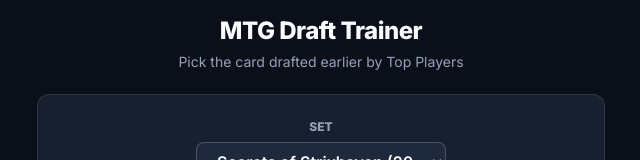
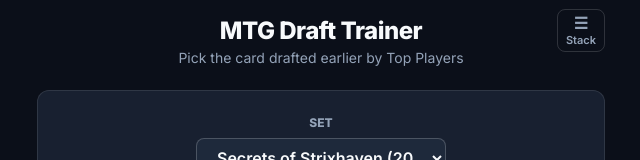
Before and after one commit to christoph-peters/mtg-draft-trainer, a React (Vite) app: page / in a window 1280 px wide. Shown: the top 160 px of the page, without its empty margins (319-959 px from the left). Built offline with nearby package versions, Linux system fonts and the light colour scheme.

Commit message:
Add layout toggle (Stack/Side/Split) with localStorage persistence

```diff
--- a/src/App.jsx
+++ b/src/App.jsx
@@ -1,13 +1,62 @@
-import React from 'react';
+import React, { useState, useEffect } from 'react';
 import GameScreen from './components/GameScreen';
 import './index.css';
 
+const LAYOUTS = [
+  { id: 'stack', label: 'Stack', icon: '☰', desc: 'Cards stacked vertically' },
+  { id: 'side',  label: 'Side',  icon: '⧉', desc: 'Cards side-by-side' },
+  { id: 'split', label: 'Split', icon: '⬒', desc: 'Cards split screen' },
+];
+
 function App() {
+  const [layout, setLayout] = useState(
+    () => localStorage.getItem('mtg_layout') || 'stack'
+  );
+
+  const cycleLayout = () => {
+    const idx = LAYOUTS.findIndex(l => l.id === layout);
+    const next = LAYOUTS[(idx + 1) % LAYOUTS.length];
+    setLayout(next.id);
+    localStorage.setItem('mtg_layout', next.id);
+  };
+
+  const currentLayout = LAYOUTS.find(l => l.id === layout);
+
   return (
     <div className="app-container">
-      <h1>MTG Draft Trainer</h1>
+      <div style={{ display: 'flex', alignItems: 'center', justifyContent: 'center', position: 'relative', marginBottom: '4px' }}>
+        <h1 style={{ margin: 0 }}>MTG Draft Trainer</h1>
+        <button
+          onClick={cycleLayout}
+          title={`Layout: ${currentLayout.desc}. Click to switch.`}
+          style={{
+            position: 'absolute',
+            right: 0,
+            background: 'transparent',
+            border: '1px solid rgba(255,255,255,0.15)',
+            borderRadius: '8px',
+            color: 'var(--text-muted)',
+            cursor: 'pointer',
+            fontSize: '11px',
+            fontFamily: 'var(--font-main)',
+            fontWeight: 600,
+            padding: '4px 8px',
+            display: 'flex',
+            flexDirection: 'column',
+            alignItems: 'center',
+            lineHeight: 1.2,
+            gap: '1px',
+            transition: 'border-color 0.2s, color 0.2s',
+          }}
+          onMouseEnter={e => { e.currentTarget.style.borderColor = 'var(--accent)'; e.currentTarget.style.color = 'var(--accent)'; }}
+          onMouseLeave={e => { e.currentTarget.style.borderColor = 'rgba(255,255,255,0.15)'; e.currentTarget.style.color = 'var(--text-muted)'; }}
+        >
+          <span style={{ fontSize: '16px' }}>{currentLayout.icon}</span>
+          <span>{currentLayout.label}</span>
+        </button>
+      </div>
       <p className="subtitle">Pick the card drafted earlier by Top Players</p>
-      <GameScreen />
+      <GameScreen layout={layout} />
     </div>
   );
 }
--- a/src/components/GameScreen.jsx
+++ b/src/components/GameScreen.jsx
@@ -36,7 +36,7 @@
   return 'Overall';
 };
 
-const GameScreen = () => {
+const GameScreen = ({ layout = 'stack' }) => {
   const [activeSet, setActiveSet] = useState('SOS');
   const [selectedColors, setSelectedColors] = useState([]);
 
@@ -310,7 +310,7 @@
             <LivesCounter lives={lives} />
           </div>
 
-          <div className="card-pair">
+          <div className={`card-pair card-pair--${layout}`}>
             <div className="card-wrapper">
               <CardButton
                 card={currentPair[0]}
--- a/src/index.css
+++ b/src/index.css
@@ -190,7 +190,7 @@
   padding: 4px 0;
 }
 
-/* On wider screens: side-by-side */
+/* On wider screens: side-by-side (default "stack" mode) */
 @media (min-width: 600px) {
   .card-pair {
     flex-direction: row;
@@ -208,3 +208,55 @@
     padding: 0;
   }
 }
+
+/* ── Layout modifier: SIDE ──────────────────────────────
+   Always side-by-side, even on mobile. Cards are smaller
+   but both visible without scrolling. */
+.card-pair--side {
+  flex-direction: row !important;
+  align-items: stretch;
+}
+
+.card-pair--side .card-wrapper {
+  flex: 1;
+  max-width: none;
+}
+
+.card-pair--side .vs-divider {
+  display: flex;
+  align-items: center;
+  padding: 0;
+}
+
+/* ── Layout modifier: SPLIT ─────────────────────────────
+   Each card occupies half the viewport height — both
+   cards visible at once, no scrolling, full width. */
+.card-pair--split {
+  flex-direction: column !important;
+  align-items: stretch;
+  height: calc(100svh - 320px); /* subtract header + controls */
+  min-height: 400px;
+}
+
+.card-pair--split .card-wrapper {
+  flex: 1;
+  width: 100%;
+  max-width: none;
+  overflow: hidden;
+  display: flex;
+  align-items: center;
+  justify-content: center;
+}
+
+.card-pair--split .card-wrapper img {
+  height: 100%;
+  width: auto;
+  max-width: 100%;
+  object-fit: contain;
+}
+
+.card-pair--split .vs-divider {
+  flex: 0 0 auto;
+  padding: 2px 0;
+  font-size: 14px;
+}
```
